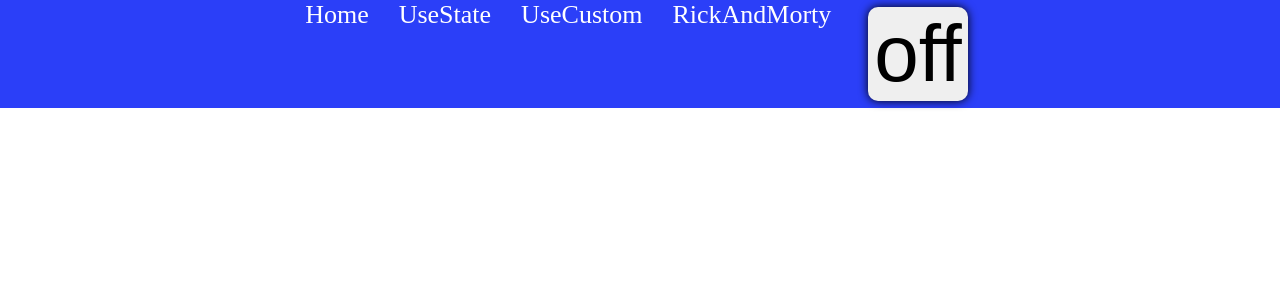
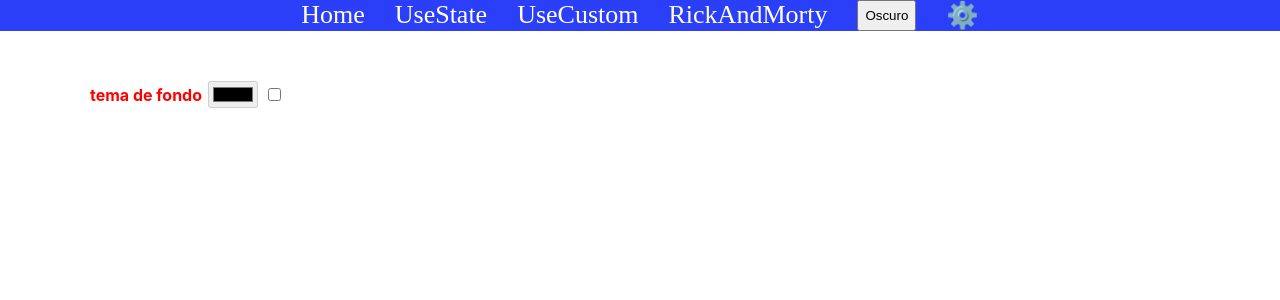
Before and after one commit to stivencv7/React-Project, a React (Create React App) app: page /configuracion in a window 1280 px wide. Shown: the top 300 px of the page. Built offline with nearby package versions, Linux system fonts and the light colour scheme.

Commit message:
agregue pagina de configuracion

```diff
--- a/src/App.js
+++ b/src/App.js
@@ -3,6 +3,7 @@ import { HederHome } from "./components/layout/HederHome/HederHome";
 //import { AboutUS } from "./components/Pages/AboutUS/AboutUS";
 //import { ContactUS } from "./components/Pages/ContactUS/ContactUS";
 import { Home } from "./components/Pages/Home/Home";
+import { Setup } from "./components/Pages/Setup/Setup";
 //import { NotFound } from "./components/Pages/NotFound/NotFound";
 //import React, { useState } from "react";
 
@@ -14,20 +15,10 @@ function App() {
       <HederHome />
       <Routes>
         <Route path="/" element={<Home />} />
+        <Route path="/configuracion" element={<Setup />} />
       </Routes>
     </div>
   );
 }
 
-
 export default App;
-/**
- *
- *  <Routes>
-        <Route path="/" element={<Home />} />
-        <Route path="/about" element={<AboutUS />} />
-        <Route path="/contact" element={<ContactUS />} />
-        <Route path="*" element={<NotFound />} />
-
-      </Routes>
- */
--- /dev/null
+++ b/src/components/Pages/Setup/Setup.jsx
@@ -0,0 +1,8 @@
+import React from 'react'
+import { SectionSet_up } from '../../layout/SectionSet_up/SectionSet_up'
+
+export const Setup = () => {
+    return (
+        <SectionSet_up />
+    )
+}
--- a/src/components/UI/BlackMode/BlackMode.jsx
+++ b/src/components/UI/BlackMode/BlackMode.jsx
@@ -1,7 +1,7 @@
 import React from 'react'
 
-export const BlackMode = () => {
+export const BlackMode = ({ action, desabled }) => {
   return (
-    <input id='input_color' type="color" />
+    <input id='input_color' disabled={desabled} type="color" onChange={action} />
   )
 }
--- a/src/components/UI/Button/Button.jsx
+++ b/src/components/UI/Button/Button.jsx
@@ -1,7 +1,7 @@
 import React from 'react'
 
-export const Button = ({ text, action, style }) => {
+export const Button = ({ id, disabled, text, action, style }) => {
     return (
-        <button className={style} onClick={action}>{text}</button>
+        <button id={id} disabled={disabled} className={style} onClick={action}>{text}</button>
     )
 }
--- a/src/components/UI/Content/Content.jsx
+++ b/src/components/UI/Content/Content.jsx
@@ -1,6 +1,6 @@
 import React from 'react'
 
-export const Content = ({ diseño, text,id }) => {
+export const Content = ({ diseño,text,id }) => {
     return (
         <p className={diseño} id={id}>{text}</p>
     )
--- a/src/components/UI/CounterSection/CounterSection.jsx
+++ b/src/components/UI/CounterSection/CounterSection.jsx
@@ -12,7 +12,6 @@ import { Logo } from "../Logo/Logo";
 
 export const CounterSection = () => {
     const [counter, setCounter] = useState(0)
-
 
     const increase = () => {
         // Counter state is incremented
--- a/src/components/UI/NavHome/NavHome.jsx
+++ b/src/components/UI/NavHome/NavHome.jsx
@@ -12,30 +12,28 @@ import { Button } from '../Button/Button'
 
 
 export const NavHome = () => {
-    const [moderDark,setModerDark]=useState(false)
-    const[title,setTitle]=useState("on")
-    //const body=document.getElementById("color")
-    //let colo=document.getElementById("input_color")
-   /** function select(){
-        body.style.background = colo.value;
-    }*/
-    const handleOn=()=>{
+    const [moderDark, setModerDark] = useState(false)
+    const [title, setTitle] = useState("on")
+
+    const handleOn = () => {
         setModerDark(!moderDark);
     }
 
-    useEffect(()=>{
-        if(moderDark){
-            document.body.classList.remove("light-mode")
-            document.body.classList.add('dar-mode')
-            setTitle('on')
-        }else{
-            document.body.classList.remove("dar-mode")
-            document.body.classList.add('light-mode')
-            setTitle('off')
+    useEffect(() => {
+        if (moderDark) {
+            //document.body.classList.remove("light-mode")
+            //document.body.classList.add('dar-mode')
+            document.body.style.backgroundColor = "black"
 
+            setTitle('Claro')
+        } else {
+            //document.body.classList.remove("dar-mode")
+            //document.body.classList.add('light-mode')
+            document.body.style.backgroundColor = "white"
+            setTitle('Oscuro')
         }
 
-    },[moderDark])
+    }, [moderDark])
 
     return (
 
@@ -45,22 +43,10 @@ export const NavHome = () => {
             <Link className='ancla' to="/UseState">UseState</Link>
             <Link className='ancla' to="/useCustom">UseCustom</Link>
             <Link className='ancla' to="/rickandMorty">RickAndMorty</Link>
-
-            <Button style="add" action={handleOn} text={title}  />
-
+            <Button style="ad" action={handleOn} text={title} />
+            <Link className='ancla' to="/configuracion">⚙️</Link>
 
         </nav>
 
     )
 }
- /**
-<nav className='NavHome'>
-<div>
-
-           <Button accion={""} text={"UseState"} />
-           <Button accion={""} text={"UseCustom"} />
-           <Button accion={""} text={"RickAndMorty"} />
-       </div>
-
-</nav>
-*/
--- /dev/null
+++ b/src/components/layout/SectionSet_up/SectionSet_up.jsx
@@ -0,0 +1,54 @@
+import React, { useEffect, useState } from 'react'
+import { BlackMode } from '../../UI/BlackMode/BlackMode'
+import { Content } from "../../UI/Content/Content"
+
+export const SectionSet_up = () => {
+
+    let colo = document.getElementById("input_color")
+
+    const [theme, setTheme] = useState(null)
+    const [checbox, setBon] = useState(null)
+    const [nul, setNul] = useState(true)
+
+    const handleChangeChecBox = () => {
+        setBon(!checbox)
+    }
+
+    useEffect(() => {
+
+        if (checbox) {
+            console.log("hola")
+            setNul(false)
+
+        } else {
+            setNul(true)
+
+        }
+
+    }, [checbox])
+
+    const select = () => {
+        setTheme(!theme);
+
+    }
+
+    useEffect(() => {
+        if (theme) {
+            colo.addEventListener('input', e => {
+                document.body.style.backgroundColor = e.target.value
+            });
+        }
+
+    }, [theme])
+
+    return (
+        <nav className='theme'>
+            <h4 className='cont'>tema de fondo</h4>
+            <BlackMode desabled={nul} action={select} />
+            <input id='habilitar' type='checkbox' onChange={handleChangeChecBox} value={true}></input>
+
+
+        </nav>
+
+    )
+}
--- a/src/index.css
+++ b/src/index.css
@@ -85,11 +85,29 @@ code {
 
 }
 
-.dar-mode{
+.dar-mode {
   background-color: black;
-  color :red;
+  color: red;
 }
-.light-mode{
+
+.light-mode {
   background-color: white;
 
 }
+
+.theme {
+  display: flex;
+  margin-left: 90px;
+  list-style: lower-latin;
+  color: black;
+  gap: 6px;
+  margin-top: 50px;
+  align-items: center;
+}
+
+.cont {
+  margin: 0;
+  padding: 0;
+  display: flex;
+  color: red;
+}
```
